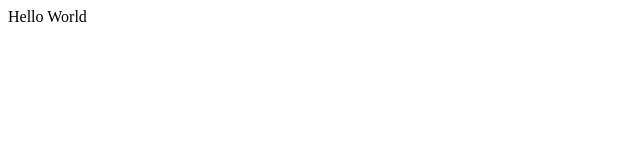
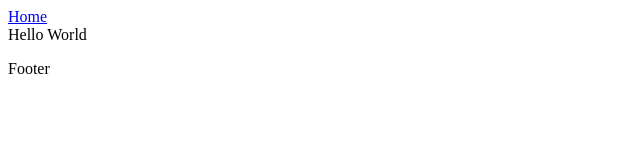
Before and after one commit to Dhadhazi/BlogSite, a Gatsby site: page / in a window 1280 px wide. Shown: the whole page, without its empty margins (0-640 px from the left). Built offline with nearby package versions, Linux system fonts and the light colour scheme; Gatsby itself is replaced by a stand-in of ours.

Commit message:
Layout component added

```diff
--- /dev/null
+++ b/src/components/Layout.js
@@ -0,0 +1,20 @@
+import React from "react";
+import { Link } from "gatsby";
+
+function Layout({ children }) {
+  return (
+    <div>
+      <header>
+        <nav>
+          <Link to="/">Home</Link>
+        </nav>
+      </header>
+      <main>{children}</main>
+      <footer>
+        <p>Footer</p>
+      </footer>
+    </div>
+  );
+}
+
+export default Layout;
--- a/src/pages/index.js
+++ b/src/pages/index.js
@@ -1,7 +1,12 @@
 import * as React from "react";
+import Layout from "../components/Layout";
 
 const IndexPage = () => {
-  return <div>Hello World</div>;
+  return (
+    <Layout>
+      <div>Hello World</div>
+    </Layout>
+  );
 };
 
 export default IndexPage;
```
Also changed, not shown: src/pages/404.js (+6 -2 lines).
